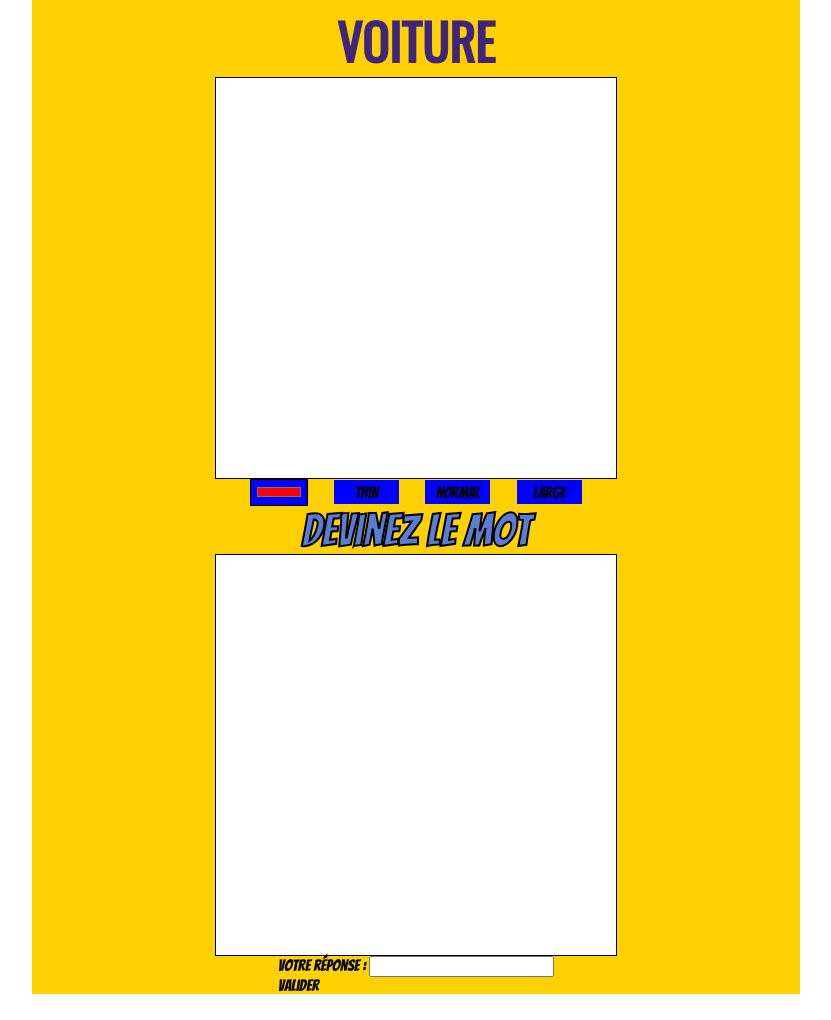
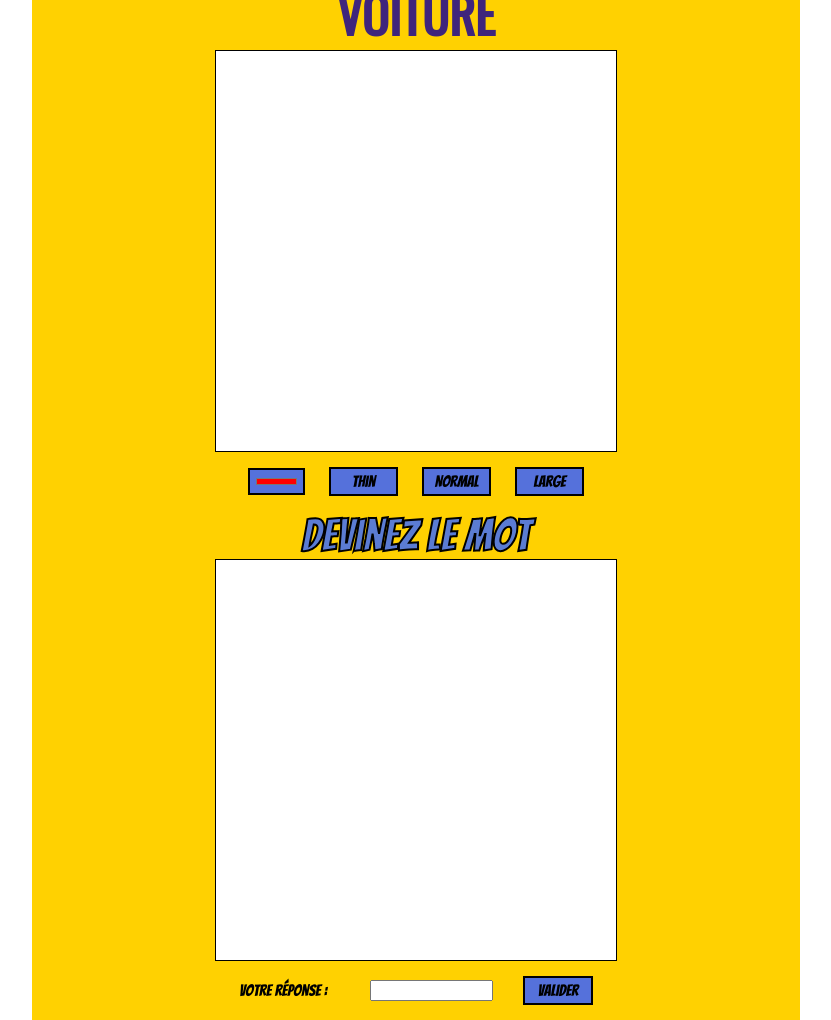
Before and after one commit to GalenMarek06/GuessMyDraw, a website: page app/index.html in a window 1280 px wide. Shown: the part 1823-2843 px from the top of the page, without its empty margins (232-1063 px from the left). Before the commit the page ends 2817 px from the top, so only its background shows below. Drawn offline with nearby package versions, Linux system fonts and the light colour scheme; no server answers.

Commit message:
vesrion 3

```diff
--- a/app.js
+++ b/app.js
@@ -151,7 +151,7 @@ io.on('connection', function (socket) {
       line_history.push(data.line);
       // send line to all clients
       console.log("SENDLine")
-      io.emit('draw_line', { line: data.line });
+      io.emit('draw_line', { line: data.line, color: data.color, width: data.width });
          console.log("SENTLine")
    });
 });
--- a/app/index.html
+++ b/app/index.html
@@ -73,9 +73,9 @@
                 </canvas>
                 <div id="controlsDrawing">
                     <input type="color" value="#ff0000">
-                    <div id="line_Wmin">Thin</div>
-                    <div id="line_Wnormal">Normal</div>
-                    <div id="line_Wlarge">Large</div>
+                    <div class="drawWidth" data-width="2">Thin</div>
+                    <div class="drawWidth" data-width="4">Normal</div>
+                    <div class="drawWidth" data-width="8">Large</div>
                 </div>
 
             </div>
--- a/app/scripts/draw.js
+++ b/app/scripts/draw.js
@@ -7,6 +7,7 @@ if(window.addEventListener) {
   window.addEventListener('load', function () {
     var canvas, canvasToGuess, context, tool;
     var socket = io();
+    var lineWidthDraw = "2";
 
     function init () {
       // Find the canvas element.
@@ -85,6 +86,13 @@ if(window.addEventListener) {
 
       };
 
+
+      $("#controlsDrawing .drawWidth").on("click", function(event)
+      {
+          lineWidthDraw = $(event.target).attr("data-width");
+          console.log("NOUVELLE EPAISSEUR" , lineWidthDraw);
+      });
+
       // This function is called every time you move the mouse. Obviously, it only
       // draws if the tool.started state is set to true (when you are holding down
       // the mouse button).
@@ -93,7 +101,8 @@ if(window.addEventListener) {
         if (tool.started) {
           // context.fillStyle  = "#FF0000";
           context.strokeStyle  = $('input[type=color]').val();
-          context.lineWidth = "2";
+
+          context.lineWidth = lineWidthDraw;
           if (ev._x < canvas.width && ev._y < canvas.height) {
             context.lineTo(ev._x, ev._y);
             context.stroke();
@@ -101,7 +110,6 @@ if(window.addEventListener) {
           else {
             context.lineTo(ev.offsetX, ev.offsetY);
             context.stroke();
-
           }
 
         }
--- a/app/scripts/main.js
+++ b/app/scripts/main.js
@@ -116,8 +116,6 @@ $( document ).ready(function() {
               $('#' + socket.id + ' > .playerConnection').text('en jeu');
             }
 
-
-
           })
 
           socket.on('inscription',function(data){
@@ -169,6 +167,9 @@ $( document ).ready(function() {
       socket.on('draw_line', function (data) {
           var line = data.line;
           console.log("dataLine Recupere PROJECT: " , line);
+
+          contextToGuess.strokeStyle =data.color;
+          contextToGuess.lineWidth =data.width;
           contextToGuess.beginPath();
           contextToGuess.moveTo(line[0].x , line[0].y );
           contextToGuess.lineTo(line[1].x , line[1].y );
@@ -180,8 +181,8 @@ $( document ).ready(function() {
           // check if the user is drawing
           if (mouse.click && mouse.move && mouse.pos_prev) {
              // send line to to the server
-
-             socket.emit('draw_line', { line: [ mouse.pos, mouse.pos_prev ] });
+              console.log("COULEUR TRAIT: " , canvasToDraw[0].strokeStyle);
+             socket.emit('draw_line', { line: [ mouse.pos, mouse.pos_prev ] , color:contextToDraw.strokeStyle, width: contextToDraw.lineWidth });
              mouse.move = false;
           }
           mouse.pos_prev = {x: mouse.pos.x, y: mouse.pos.y};
--- a/app/styles/main.css
+++ b/app/styles/main.css
@@ -188,7 +188,6 @@ box-shadow: 8px 7px 5px -3px rgba(0,0,0,1);
 
 
 .card-container {
-  cursor: pointer;
   height: 300px;
   perspective: 600;
   position: relative;
@@ -258,14 +257,34 @@ box-shadow: 10px 9px 5px 4px rgba(0,0,0,1);
 
 #controlsDrawing
 {
+
   display: flex;
   flex-direction: row;
-  justify-content:center;
+  justify-content:space-evenly;
   align-content: center;
   align-items: center;
+  width:50%;
+  margin:2%;
 }
 
-#controlsDrawing
+#controlsDrawing > input,
+#controlsDrawing .drawWidth
+
+{
+  width: 15%;
+  background-color: #5571db;
+  text-align: center;
+  padding:1%;
+  border: 2px solid black;
+}
+
+#controlsDrawing .drawWidth:hover
+{
+  cursor:pointer;
+  background-color: #899ce3;
+}
+
+#playerResponse
 {
   display: flex;
   flex-direction: row;
@@ -273,15 +292,27 @@ box-shadow: 10px 9px 5px 4px rgba(0,0,0,1);
   align-content: center;
   align-items: center;
   width:50%;
+  margin:2%;
 }
 
-#controlsDrawing > input,
-#controlsDrawing #line_Wmin,
-#controlsDrawing #line_Wnormal,
-#controlsDrawing #line_Wlarge
+
+#playerResponse > input,
+#playerResponse #titleResponse
+{
+  width: 25%;
+}
+
+#playerResponse > input,
+#playerResponse #titleResponse
+{
+  width: 30%;
+}
+
+#playerResponse #btn_Submit
 {
   width: 15%;
-  background-color: blue;
+  background-color: #5571db;
   text-align: center;
   padding:1%;
+  border: 2px solid black;
 }
```
